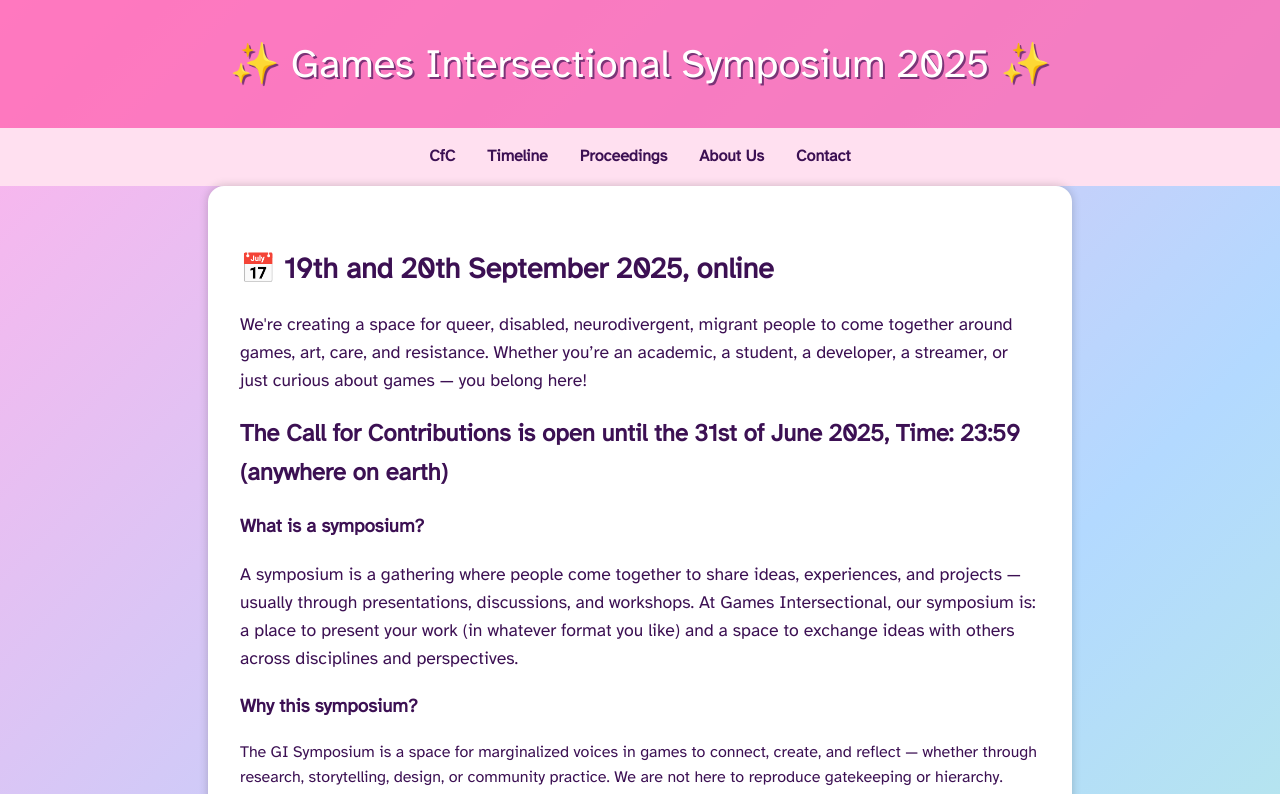
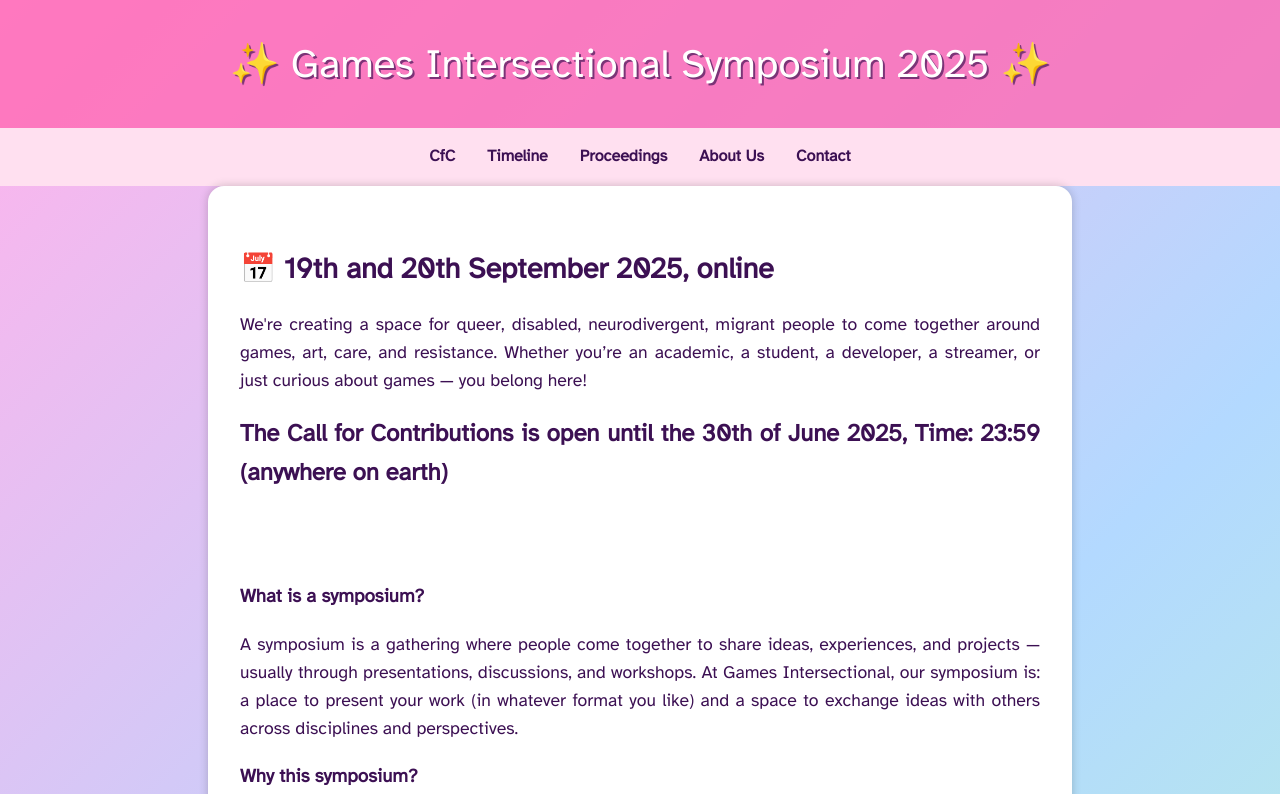
Before and after one commit to GamesIntersectional/gi-symposium25, a plain HTML site: page index.html in a window 1280 px wide. Shown: the top 794 px of the page. Drawn offline with Linux system fonts and the light colour scheme.

Commit message:
ghfghfgh

```diff
--- a/index.html
+++ b/index.html
@@ -10,6 +10,7 @@
     body {
       margin: 0;
       padding: 0;
+	  text-align: justify;
       font-family: 'Atkinson Hyperlegible', sans-serif;
       background: linear-gradient(135deg, #ffb3ec, #b3d9ff, #baffc9);
       color: #3c1053;
@@ -89,7 +90,10 @@
 	    <p style="font-size: 1.1rem;">We're creating a space for queer, disabled, neurodivergent, migrant people to come together around games, art, care, and resistance. Whether you’re an academic, a student, a developer, a streamer, or just curious about games — you belong here!
   </p>
 
-	  <h2> The Call for Contributions is open until the 31st of June 2025, Time: 23:59 (anywhere on earth) </h2>
+	  <h2> The Call for Contributions is open until the 30th of June 2025, Time: 23:59 (anywhere on earth) </h2>
+
+	  </br>
+	  </br>
 
 	  <h3> What is a symposium?</h3>
 	  <p style="font-size: 1.1rem;">
@@ -183,7 +187,7 @@
     <div style="text-align: center; max-width: 160px;">
       <img src="kseniia.jpg" alt="Your name" style="width: 100%; border-radius: 50%;">
       <h3 style="margin: 0.5rem 0 0;">🐸 Kseniia Harshina (she/her) </h3>
-      <p style="font-size: 0.9rem;"> PhD Student: I do research on games and migration </p>
+      <p style="font-size: 0.9rem;"> I’m a PhD student researching games and forced migration. I use interdisciplinary and participatory methods to explore how we tell difficult stories. I believe academia can use more heart, community, and intersectionality.</p>
     </div>
 
 	    <div style="text-align: center; max-width: 160px;">
```
